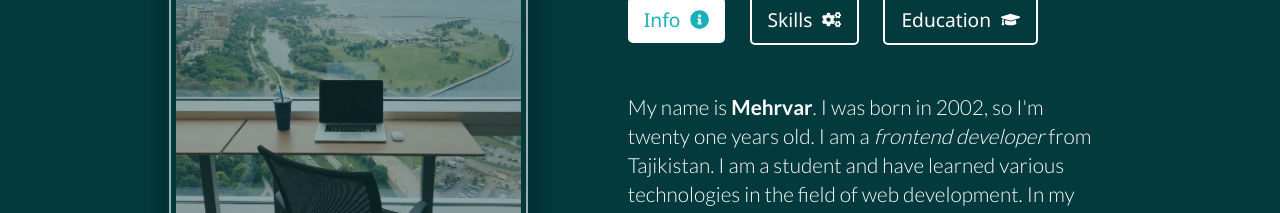
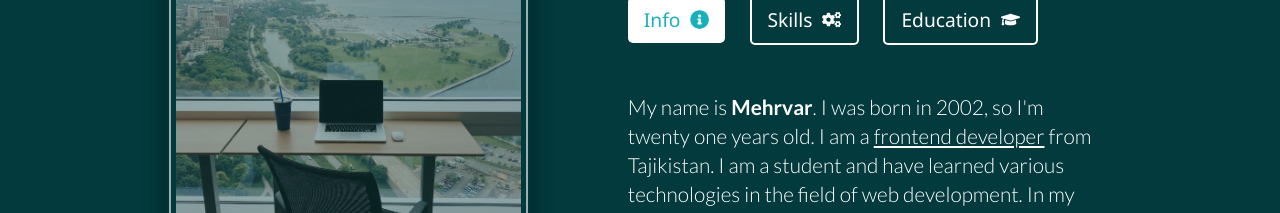
Before and after one commit to mehrvarshodiev/portfolio, a React (Vite) app: page / in a window 1280 px wide. Shown: the part 1320-1533 px from the top of the page. Built offline with nearby package versions, Linux system fonts and the light colour scheme.

Commit message:
Some info added to the About content

```diff
--- a/src/components/About/About.jsx
+++ b/src/components/About/About.jsx
@@ -83,7 +83,7 @@ const About = () => {
             >
               <p>
                 My name is <strong>Mehrvar</strong>. I was born in 2002, so I'm
-                twenty one years old. I am a <em>frontend developer</em> from
+                twenty one years old. I am a <u>frontend developer</u> from
                 Tajikistan. I am a student and have learned various technologies
                 in the field of web development. In my free time I open my
                 laptop and write some code and go to the gym. I am looking for a
```
